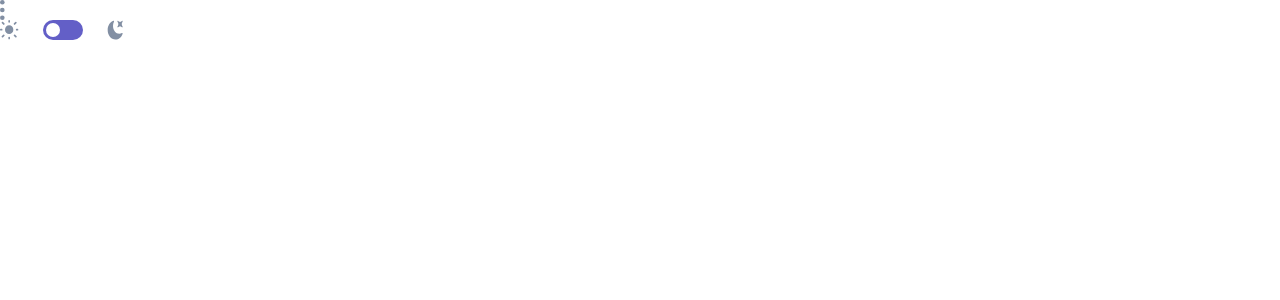
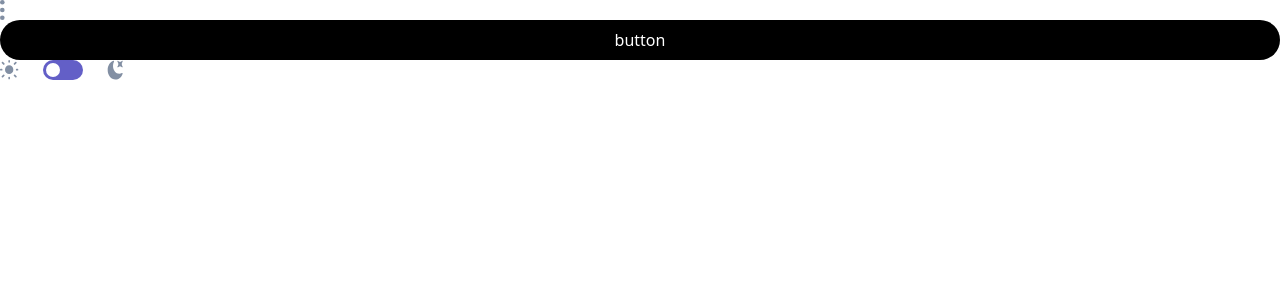
Before and after one commit to Izabelaognadze/kanban-task-management-web-app, an Angular app: page / in a window 1280 px wide. Shown: the top 300 px of the page. Built offline with nearby package versions, Linux system fonts and the light colour scheme.

Commit message:
new commit

```diff
--- a/src/app/pages/home/home.component.html
+++ b/src/app/pages/home/home.component.html
@@ -1,4 +1,5 @@
 <div class="dark:bg-black">
     <img src="assets/icon-vertical-ellipsis.svg" alt="">
+    <app-button buttonText="button" buttonBg="black"></app-button>
     <app-switch></app-switch>
 </div>
```
